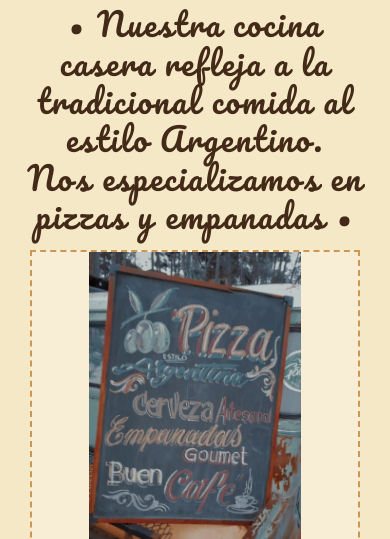
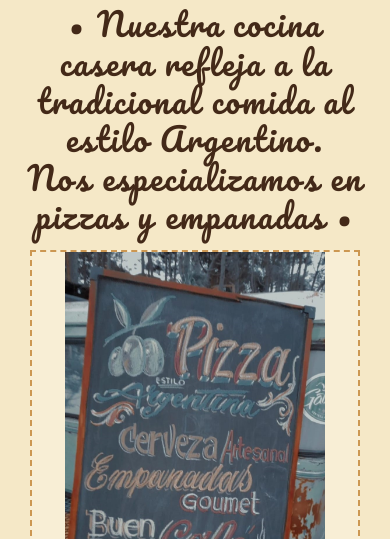
Before and after one commit to TomasDure/Proyecto, a website: page pages/nosotros.html in a window 390 px wide. Shown: the part 259-798 px from the top of the page. Drawn offline with nearby package versions, Linux system fonts and the light colour scheme; files that its build step writes are made by us from their sources.

Commit message:
ultimo commit

```diff
--- a/css/pruebacss.css
+++ b/css/pruebacss.css
@@ -482,7 +482,7 @@ body main section div p {
 
 @media screen and (max-width: 450px) {
   .container-mobile img {
-    width: 65%; } }
+    width: 80%; } }
 
 /*Media querie*/
 @media screen and (max-width: 1150px) {
```
